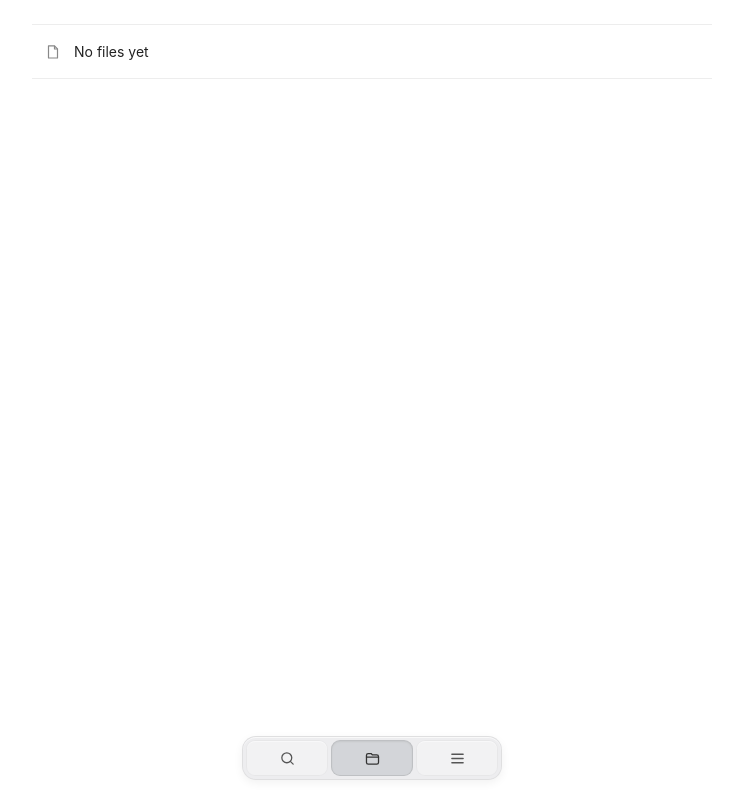
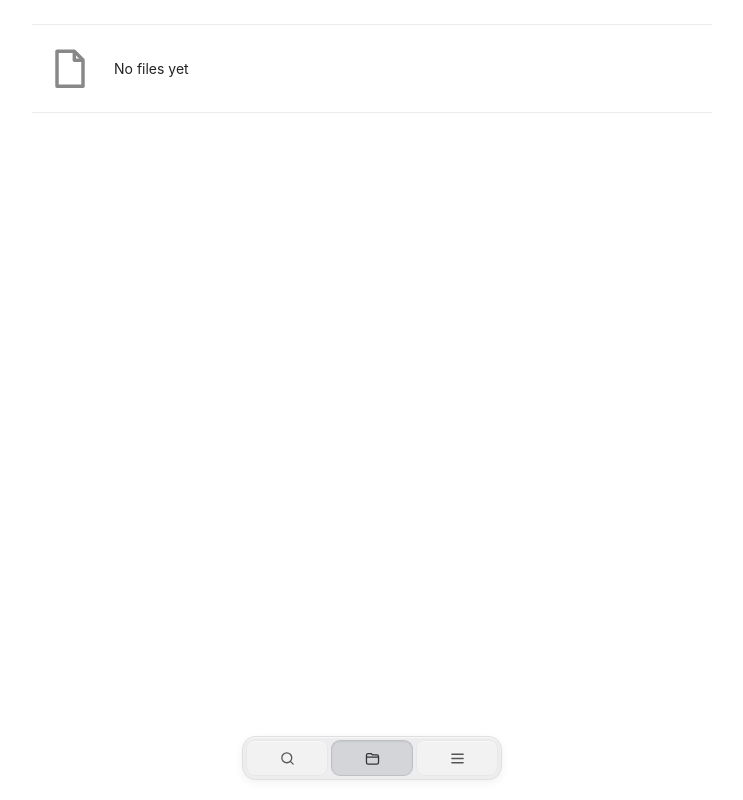
Before and after one commit to mnotion/coolanas.com, a plain HTML site: page files.html in a window 1280 px wide. Shown: the whole page, without its empty margins (268-1011 px from the left). Drawn offline with Linux system fonts and the light colour scheme.

Commit message:
Enlarge file icon

```diff
--- a/files.html
+++ b/files.html
@@ -11,8 +11,8 @@
     body{min-height:100vh;font:15px/1.5 Inter,ui-sans-serif,system-ui,-apple-system,BlinkMacSystemFont,"Segoe UI",sans-serif}
     main{min-height:100vh;padding:24px 24px 100px}
     .files-list{width:min(680px,100%);margin:0 auto;border-top:1px solid #ededed}
-    .file-row{display:flex;align-items:center;gap:12px;min-height:54px;padding:0 12px;border-bottom:1px solid #ededed;color:#222;font-size:14px}
-    .file-icon{width:18px;height:18px;flex:none;color:#888}
+    .file-row{display:flex;align-items:center;gap:18px;min-height:88px;padding:12px;border-bottom:1px solid #ededed;color:#222;font-size:14px}
+    .file-icon{width:52px;height:52px;flex:none;color:#888}
     .file-name{overflow:hidden;text-overflow:ellipsis;white-space:nowrap}
     .bottom-nav{
       position:fixed;z-index:10;left:50%;bottom:20px;transform:translateX(-50%);
```
